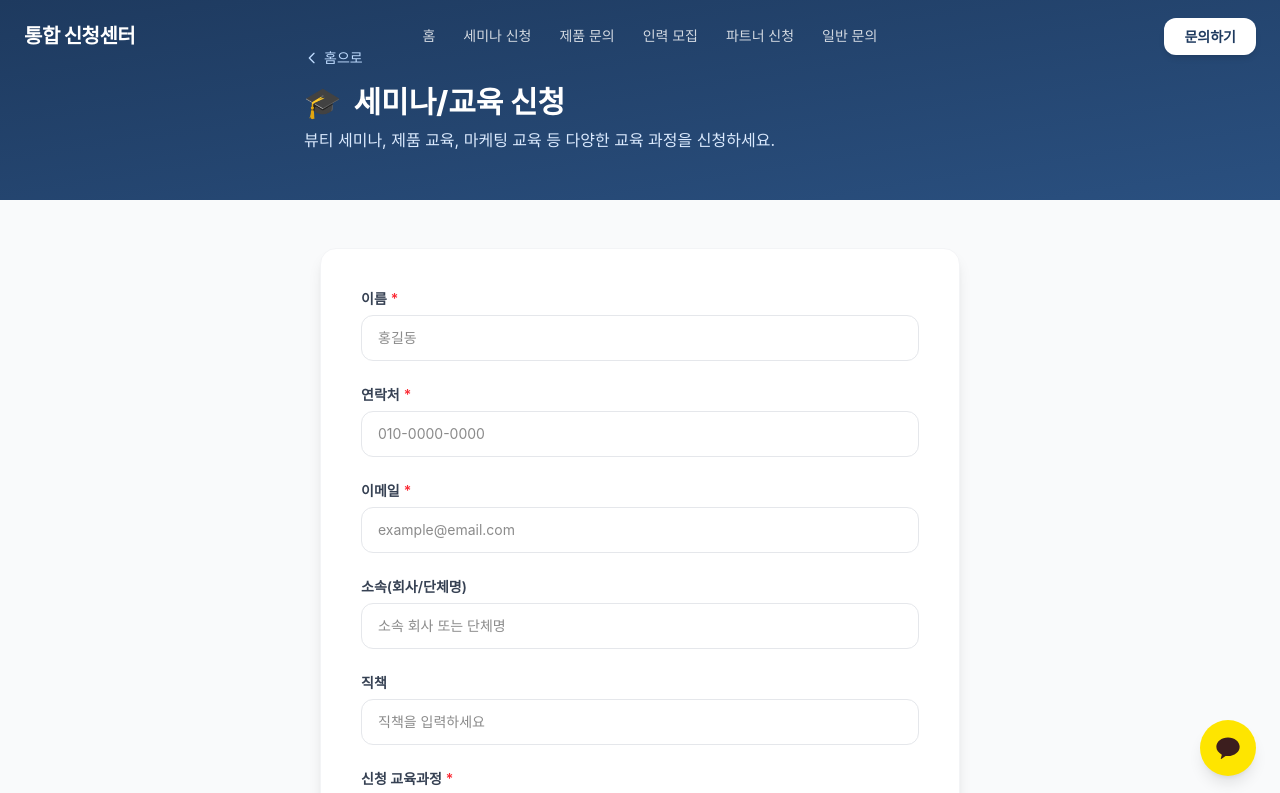
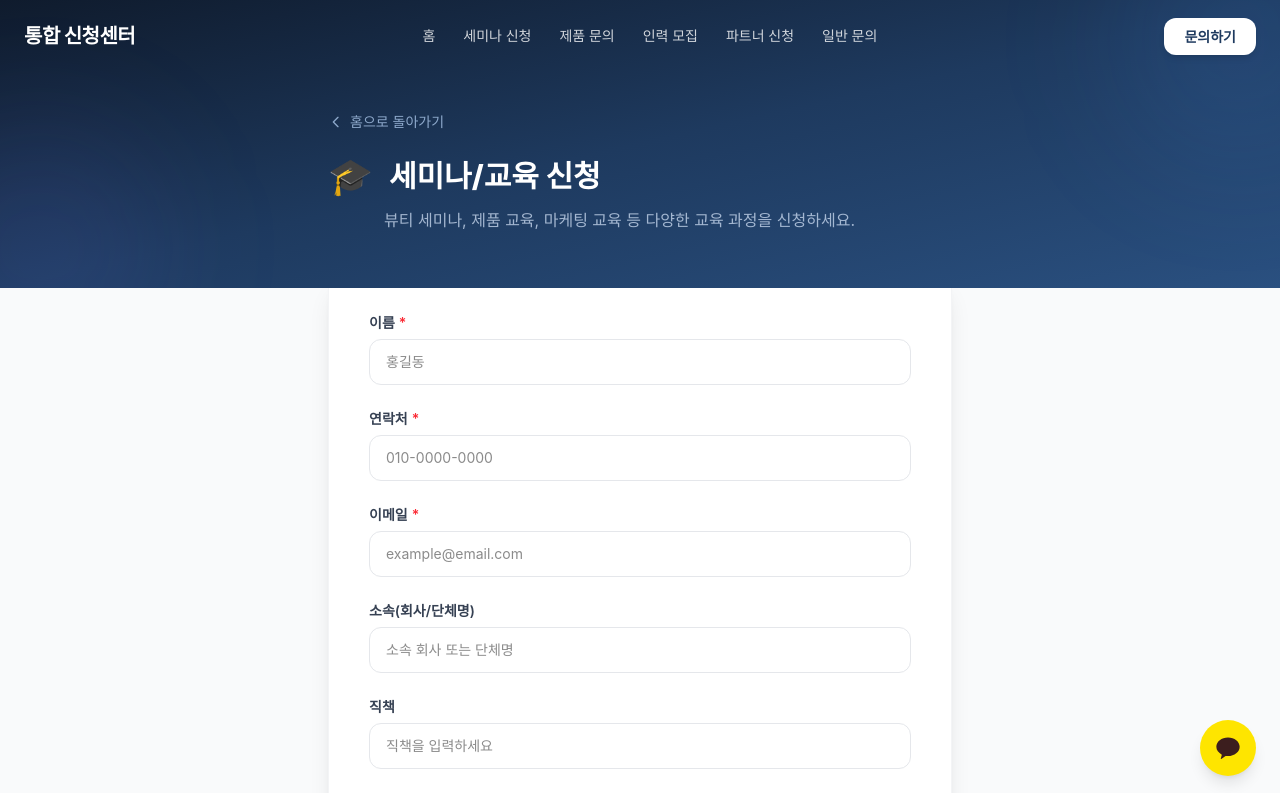
Before and after one commit to tntkorea-glitch/alltica, a Next.js app: page /forms/seminar in a window 1280 px wide. Shown: the top 793 px of the page. Built offline with nearby package versions, Linux system fonts and the light colour scheme.

Commit message:
chore: auto-commit from Claude Code

```diff
--- a/src/app/forms/[slug]/page.tsx
+++ b/src/app/forms/[slug]/page.tsx
@@ -32,32 +32,40 @@ export default async function FormPage({ params }: PageProps) {
   return (
     <div className="min-h-screen bg-gray-50">
       {/* Form Header */}
-      <div className="bg-gradient-to-br from-[#1e3a5f] to-[#2a5080] text-white py-12 px-4">
-        <div className="max-w-2xl mx-auto">
+      <div className="relative overflow-hidden">
+        <div className="absolute inset-0 bg-gradient-to-br from-[#0f1b2d] via-[#1e3a5f] to-[#2a5080]" />
+        <div className="absolute inset-0 overflow-hidden">
+          <div className="absolute -top-20 -right-20 w-60 h-60 bg-blue-400/10 rounded-full blur-3xl" />
+          <div className="absolute -bottom-20 -left-20 w-60 h-60 bg-indigo-400/10 rounded-full blur-3xl" />
+        </div>
+
+        <div className="relative z-10 max-w-2xl mx-auto pt-28 pb-14 px-4 sm:px-6">
           <Link
             href="/"
-            className="inline-flex items-center gap-1 text-sm text-blue-200 hover:text-white transition-colors mb-4"
+            className="inline-flex items-center gap-1.5 text-sm text-blue-200/70 hover:text-white transition-colors mb-6 group"
           >
-            <svg className="w-4 h-4" fill="none" stroke="currentColor" viewBox="0 0 24 24">
+            <svg className="w-4 h-4 group-hover:-translate-x-0.5 transition-transform" fill="none" stroke="currentColor" viewBox="0 0 24 24">
               <path strokeLinecap="round" strokeLinejoin="round" strokeWidth={2} d="M15 19l-7-7 7-7" />
             </svg>
-            홈으로
+            홈으로 돌아가기
           </Link>
-          <div className="flex items-center gap-3 mb-2">
-            <span className="text-3xl">{form.icon}</span>
-            <h1 className="text-2xl sm:text-3xl font-extrabold">{form.title}</h1>
+          <div className="flex items-center gap-4 mb-3">
+            <span className="text-4xl">{form.icon}</span>
+            <h1 className="text-2xl sm:text-3xl font-extrabold text-white">{form.title}</h1>
           </div>
-          <p className="text-blue-100 text-sm sm:text-base">{form.description}</p>
+          <p className="text-blue-100/70 text-sm sm:text-base ml-0 sm:ml-[calc(2.5rem+1rem)]">
+            {form.description}
+          </p>
         </div>
       </div>
 
       {/* Form Body */}
-      <div className="max-w-2xl mx-auto px-4 py-8 sm:py-12">
-        <div className="bg-white rounded-2xl shadow-lg border border-gray-100 p-6 sm:p-10">
+      <div className="max-w-2xl mx-auto px-4 sm:px-6 -mt-4 pb-16">
+        <div className="bg-white rounded-2xl shadow-xl border border-gray-100 p-6 sm:p-10">
           <FormRenderer form={form} />
         </div>
         <p className="text-xs text-gray-400 text-center mt-6">
-          <span className="text-red-500">*</span> 표시는 필수 입력 항목입니다.
+          <span className="text-red-500">*</span> 표시는 필수 입력 항목입니다
         </p>
       </div>
     </div>
```
